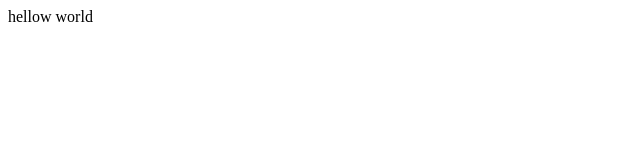
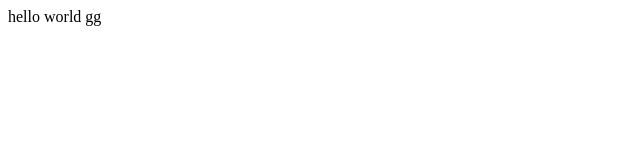
Before and after one commit to chesterfung/chesterfung.github.io, a plain HTML site: page New Text Document.html in a window 1280 px wide. Shown: the full height of the page, 0-640 px from the left. Drawn offline with Linux system fonts and the light colour scheme.

Commit message:
Update New Text Document.html

```diff
--- a/New Text Document.html
+++ b/New Text Document.html
@@ -1,4 +1,4 @@
 <html>
 <head></head>
-<body><p>hellow world<p></body>
+<body><p>hello world gg<p></body>
 </html>
```
